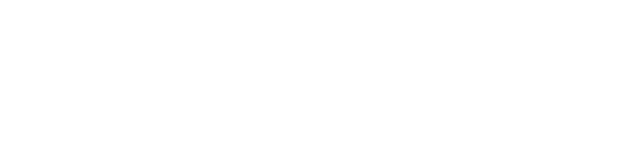
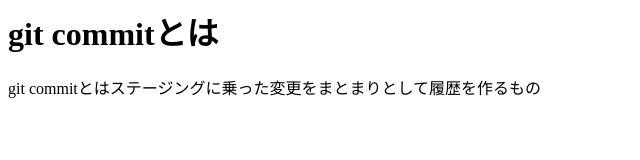
Before and after one commit to ryo0705s/html, a plain HTML site: page index.html in a window 1280 px wide. Shown: the whole page, without its empty margins (0-640 px from the left). Drawn offline with Linux system fonts and the light colour scheme.

Commit message:
git commitの説明をindex.htmlに追加

```diff
--- a/index.html
+++ b/index.html
@@ -3,7 +3,10 @@
   <meta name="discripition" content="gitのレクチャー">
   <title>gitレクチャーですね</title>
   <body>
+    <h1>git commitとは</h1>
+    <p>git commitとはステージングに乗った変更をまとまりとして履歴を作るもの</p>
     <script type="text/javaxscript" src="app.js">
     </script>
+
   </body>
 </html>
```
